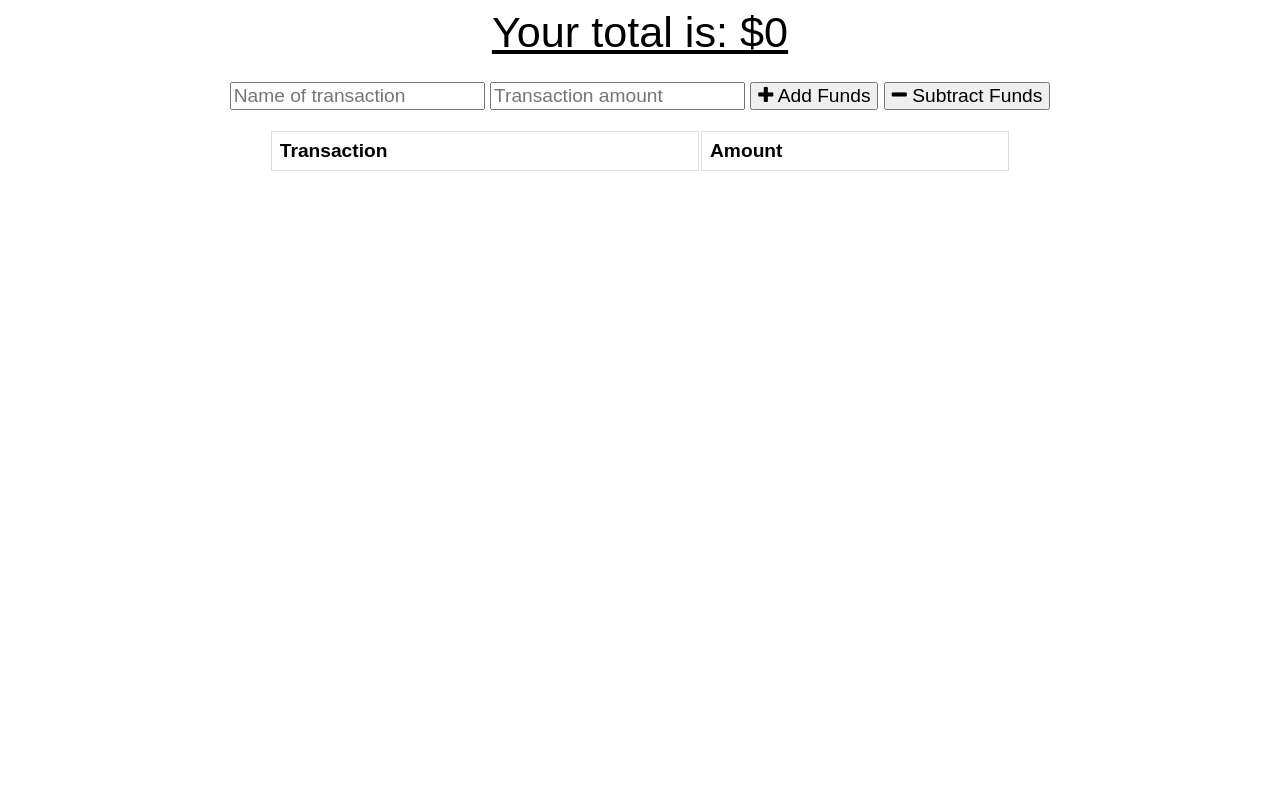
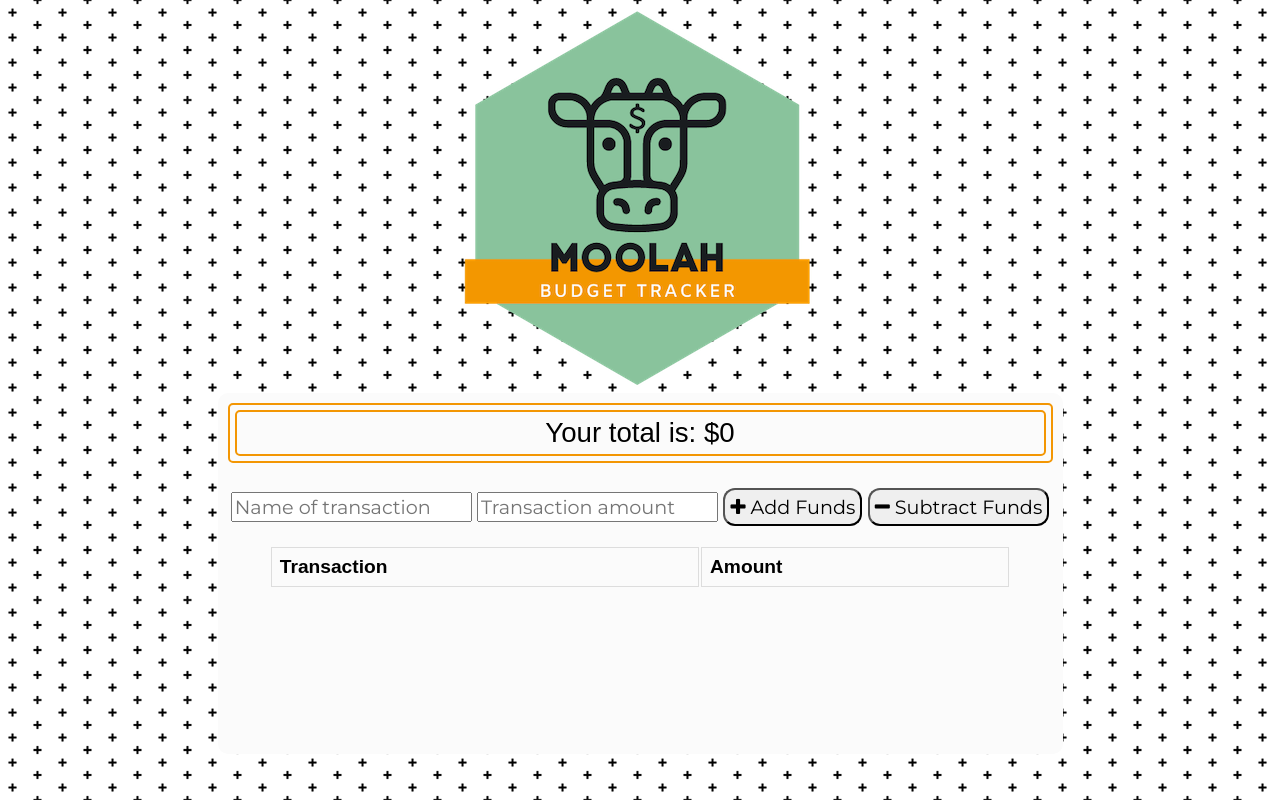
Before and after one commit to CodingwithJess/moolah, a website: page public/index.html in a window 1280 px wide. Drawn offline with nearby package versions, Linux system fonts and the light colour scheme; no server answers; a web font is replaced by a local one.

Commit message:
styling update

```diff
--- a/public/index.html
+++ b/public/index.html
@@ -4,15 +4,17 @@
   <meta charset="UTF-8">
   <meta name="viewport" content="width=device-width, initial-scale=1.0">
   <meta http-equiv="X-UA-Compatible" content="ie=edge">
-  <meta name="theme-color" content="#317EFB">
+  <meta name="theme-color" content="#63b77e">
+  <link href="https://fonts.googleapis.com/css2?family=Amiko&family=Montserrat&display=swap" rel="stylesheet">
   <link rel="shortcut icon" href="icons/icon-192x192.png" type="image/x-icon">
 
   <link rel="stylesheet" href="https://stackpath.bootstrapcdn.com/font-awesome/4.7.0/css/font-awesome.min.css">
   <link rel="stylesheet" href="styles.css">
 
-  <title>Budget Tracker</title>
+  <title>Moolah-Budget Tracker</title>
 </head>
 <body>
+  <div class="logo"><img src="icons/MoolahLogo.png"></div>
   <div class="wrapper">
     <div class="total">
       <div class="total">Your total is: $<span id="total">0</span></div>
--- a/public/index.js
+++ b/public/index.js
@@ -71,7 +71,7 @@ function populateChart() {
         datasets: [{
             label: "Total Over Time",
             fill: true,
-            backgroundColor: "#6666ff",
+            backgroundColor: "#f39603",
             data
         }]
     }
--- a/public/styles.css
+++ b/public/styles.css
@@ -1,11 +1,28 @@
 body {
   font-size: 120%;
   font-family: Arial;
+  background-image: url(./icons/positive.png);
+  background-repeat: repeat;
 }
 
 button, input {
   font-size: 100%;
-  font-family: Arial;
+  font-family: 'Montserrat', sans-serif;
+}
+
+button {
+  border-radius: 12px;
+  padding: 5px;
+}
+.logo{
+  text-align: center;
+  margin-bottom: 0;
+  padding: 0;
+}
+
+img{
+  margin:0;
+  padding: 0;
 }
 
 table {
@@ -30,11 +47,17 @@ tr:nth-child(even) {
   margin: 0 auto;
   max-width: 825px;
   text-align: center;
+  background-color: #fbfbfb;
+  padding: 10px;
+  border-radius: 10px;
 }
 
 .total {
-  font-size: 150%;
-  text-decoration: underline;
+  font-size: 120%;
+  font-family: 'Amiko', sans-serif;
+  border: 2px solid #f39603;
+  border-radius: 5px;
+  padding: 5px;
 }
 
 .form {
```
Also changed, not shown: public/icons/MoolahLogo.png (added), public/icons/positive.png (added).
